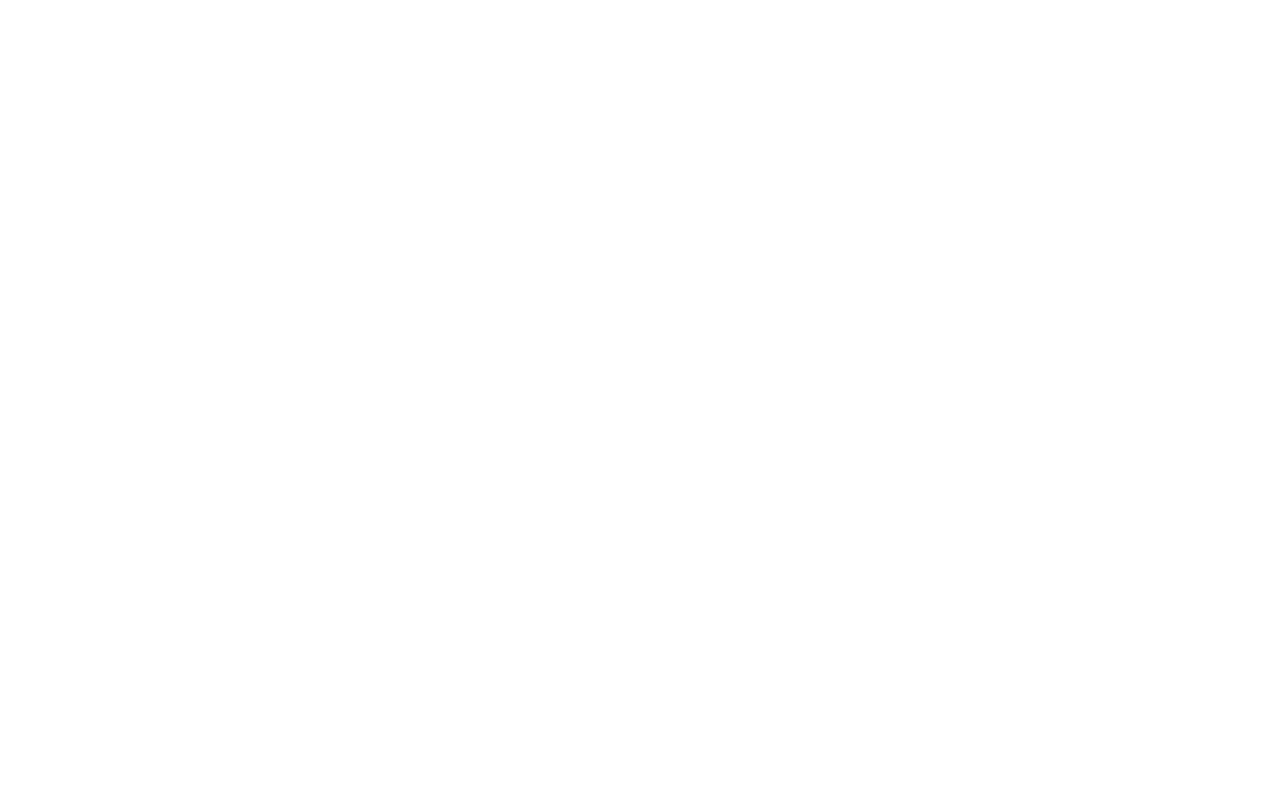
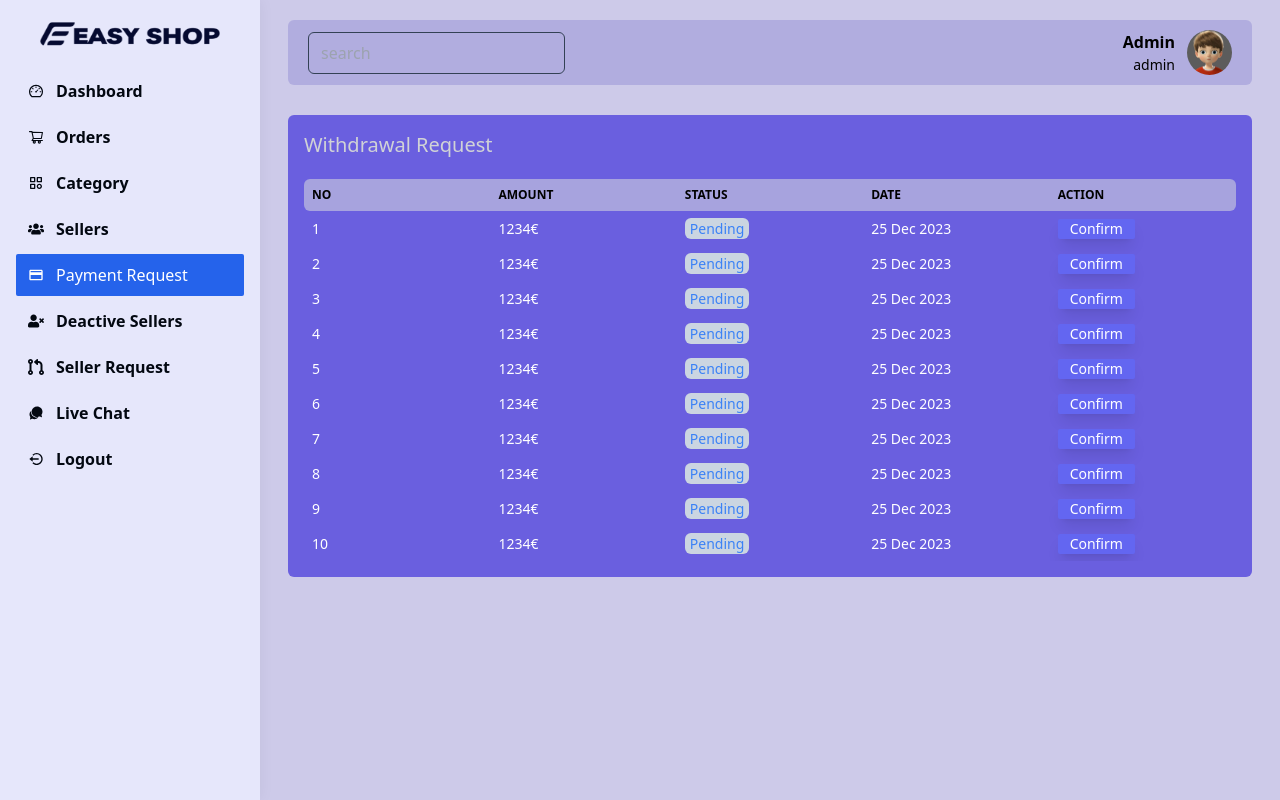
Before and after one commit to TomiSar/e-commerce-application, a React (Create React App) app in the folder dashboard/: page /admin/dashboard/payment-request in a window 1280 px wide. Before the commit this address had no page. Built offline with nearby package versions, Linux system fonts and the light colour scheme.

Commit message:
PaymentRequest page layout implemented with static dummy data.

```diff
--- a/dashboard/src/router/routes/adminRoutes.js
+++ b/dashboard/src/router/routes/adminRoutes.js
@@ -3,6 +3,7 @@ const AdminDashboard = lazy(() => import('../../views/admin/AdminDashboard'));
 const Orders = lazy(() => import('../../views/admin/Orders'));
 const Category = lazy(() => import('../../views/admin/Category'));
 const Sellers = lazy(() => import('../../views/admin/Sellers'));
+const PaymentRequest = lazy(() => import('../../views/admin/PaymentRequest'));
 
 export const adminRoutes = [
   {
@@ -25,4 +26,9 @@ export const adminRoutes = [
     element: <Sellers />,
     role: 'admin',
   },
+  {
+    path: 'admin/dashboard/payment-request',
+    element: <PaymentRequest />,
+    role: 'admin',
+  },
 ];
--- /dev/null
+++ b/dashboard/src/views/admin/PaymentRequest.jsx
@@ -0,0 +1,67 @@
+import React, { forwardRef } from 'react';
+import { FixedSizeList as List } from 'react-window';
+
+const handleOnWheel = (deltaY) => {
+  console.log('handleOnWheel', deltaY);
+};
+
+const outerElementType = forwardRef((props, ref) => (
+  <div ref={ref} onWheel={handleOnWheel} {...props} />
+));
+
+const PaymentRequest = () => {
+  const Row = ({ index, style }) => {
+    return (
+      <div style={style} className='flex text-sm text-white font-medium'>
+        <div className='w-[25%] p-2 whitespace-nowrap'>{index + 1}</div>
+        <div className='w-[25%] p-2 whitespace-nowrap'>1234€</div>
+        <div className='w-[25%] p-2 whitespace-nowrap'>
+          <span className='py-[1px] px-[5px] bg-slate-300 text-blue-500 rounded-md text-sm'>
+            Pending
+          </span>
+        </div>
+        <div className='w-[25%] p-2 whitespace-nowrap'> 25 Dec 2023 </div>
+        <div className='w-[25%] p-2 whitespace-nowrap'>
+          <button className='bg-indigo-500 shadow-lg hover:shadow-indigo-500/50 px-3 py-[2px cursor-pointer text-white rounded-sm text-sm]'>
+            Confirm
+          </button>
+        </div>
+      </div>
+    );
+  };
+
+  return (
+    <div className='px-2 lg:px-7 pt-5'>
+      <div className='w-full p-4 bg-[#6a5fdf] rounded-md'>
+        <h2 className='text-xl font-medium pb-5 text-[#d0d2d6]'>
+          Withdrawal Request
+        </h2>
+        <div className='w-full'>
+          <div className='w-full overflow-x-auto'>
+            <div className='flex bg-[#a7a3de] uppercase text-xs font-bold min-w-[340px] rounded-md'>
+              <div className='w-[25%] p-2'>No </div>
+              <div className='w-[25%] p-2'>Amount</div>
+              <div className='w-[25%] p-2'>Status</div>
+              <div className='w-[25%] p-2'>Date</div>
+              <div className='w-[25%] p-2'>Action</div>
+            </div>
+            {
+              <List
+                className='List'
+                style={{ minWidth: '340ppx' }}
+                height={350}
+                itemCount={100}
+                itemSize={35}
+                outerElementType={outerElementType}
+              >
+                {Row}
+              </List>
+            }
+          </div>
+        </div>
+      </div>
+    </div>
+  );
+};
+
+export default PaymentRequest;
```
